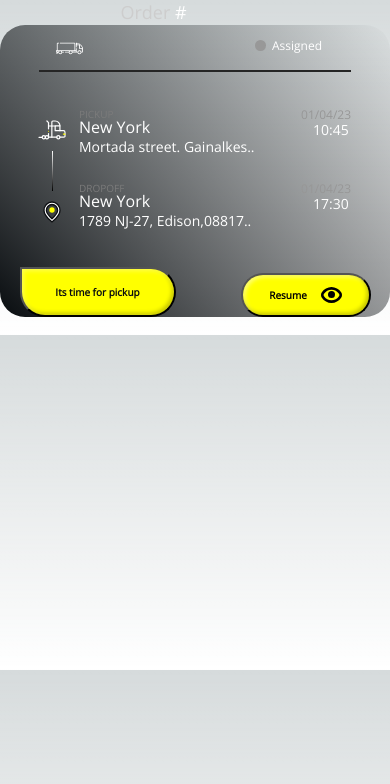
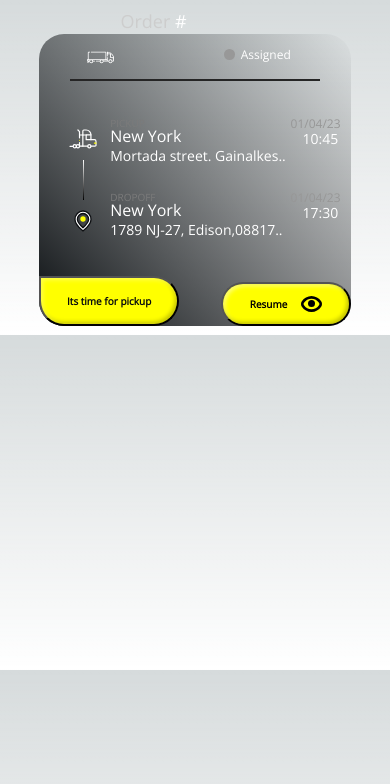
Before and after one commit to DavidGarciaManzana/CargoApp, a Next.js app: page /Order/Order in a window 390 px wide. Shown: the top 784 px of the page. Built offline with nearby package versions, Linux system fonts and the light colour scheme.

Commit message:
Small issues fixed for small phones

```diff
--- a/src/pages/InfoInCard/InfoInCard.module.css
+++ b/src/pages/InfoInCard/InfoInCard.module.css
@@ -30,14 +30,10 @@
 .pickupButton{
     position: absolute;
     bottom: 0;
-    left: 5%;
 }
 @media screen and (min-width: 420px) {
     .orderInfo{
         width: 311px;
-    }
-    .pickupButton{
-        left: 0;
     }
 
 }
--- a/src/pages/Location/Location.module.css
+++ b/src/pages/Location/Location.module.css
@@ -35,7 +35,7 @@
 }
 
 .timeContainer{
-    width: 20%;
+    width: 10%;
     display: flex;
     flex-direction: column;
     align-items: flex-end;
@@ -52,9 +52,9 @@
     line-height: 16px;
     text-align: right;
 }
-@media screen and (min-width: 360px) {
+@media screen and (min-width: 375px) {
     .timeContainer{
-        width: 100%;
+        width: 25%;
     }
 }
 @media screen and (min-width: 420px) {
--- a/src/pages/Order/Order.module.css
+++ b/src/pages/Order/Order.module.css
@@ -3,6 +3,8 @@
     width: 100%;
     display: flex;
     flex-direction: column;
+    justify-content: center;
+    align-items: center;
 }
 
 
--- a/src/pages/OrderInfoCard/OrderInfoCard.module.css
+++ b/src/pages/OrderInfoCard/OrderInfoCard.module.css
@@ -1,6 +1,7 @@
 .rectangleContainer {
     position: relative;
     display: flex;
+    width: 80%;
     flex-direction: column;
     align-items: center;
     /*border: 1px dashed white;*/
@@ -12,16 +13,11 @@
 .pickupButton{
     position: absolute;
     bottom: 0;
-    left: 5%;
+    left: 0;
 }
 
 @media screen and (min-width: 420px) {
     .rectangleContainer {
         width: 350px;
     }
-
-    .pickupButton{
-        left: 0;
-    }
-
 }
--- a/src/pages/PickupButton/PickupButton.module.css
+++ b/src/pages/PickupButton/PickupButton.module.css
@@ -1,5 +1,5 @@
 .pickupButton{
-    width: 40%;
+    width: 45%;
     display: flex;
     justify-content: center;
     align-items: center;
--- a/src/pages/PlaceholderButton/PlaceholderButton.module.css
+++ b/src/pages/PlaceholderButton/PlaceholderButton.module.css
@@ -3,7 +3,7 @@
     justify-content: center;
     align-items: center;
     height: 50px;
-    width: 40%;
+    width: 45%;
     border-radius: 0 25px 25px 25px;
     background: linear-gradient(45deg, #080C0F 0%, rgba(38,38,38,0.64) 100%);
 }
--- a/src/pages/ResumeButton/ResumeButton.module.css
+++ b/src/pages/ResumeButton/ResumeButton.module.css
@@ -1,7 +1,7 @@
 .button{
     position: absolute;
     bottom: 0;
-    right: 5%;
+    right: 0;
     gap: 14px;
     display: flex;
     justify-content: center;
@@ -27,9 +27,6 @@
     width: 21px;
 }
 @media screen and (min-width: 420px) {
-    .button {
-        right: 0;
-    }
     .button p {
         width: 55px;
         font-size: 14px;
```
